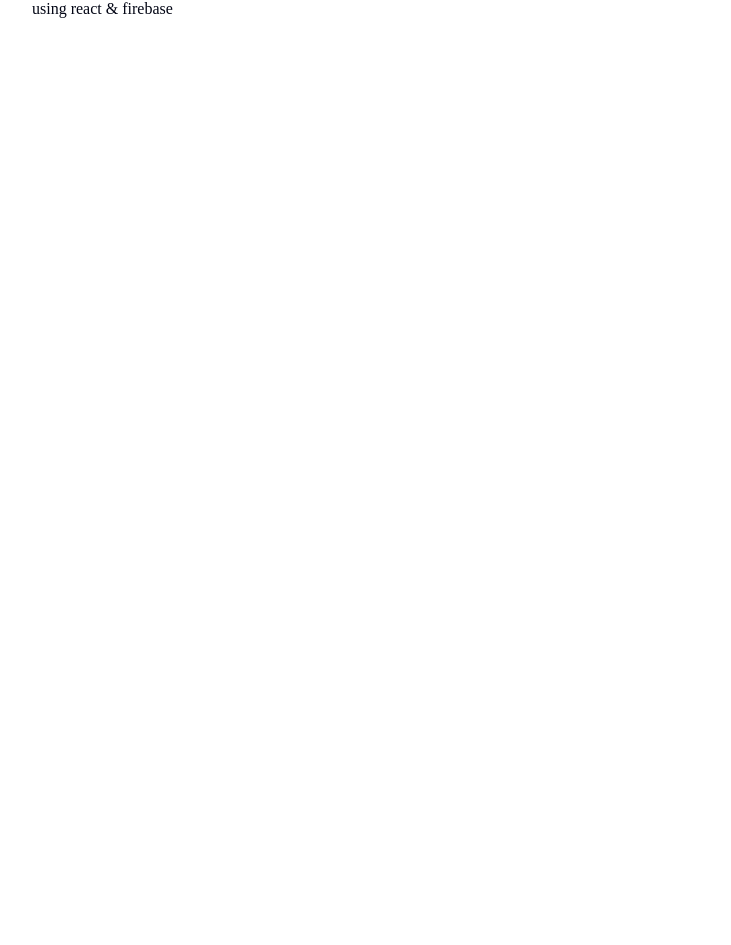
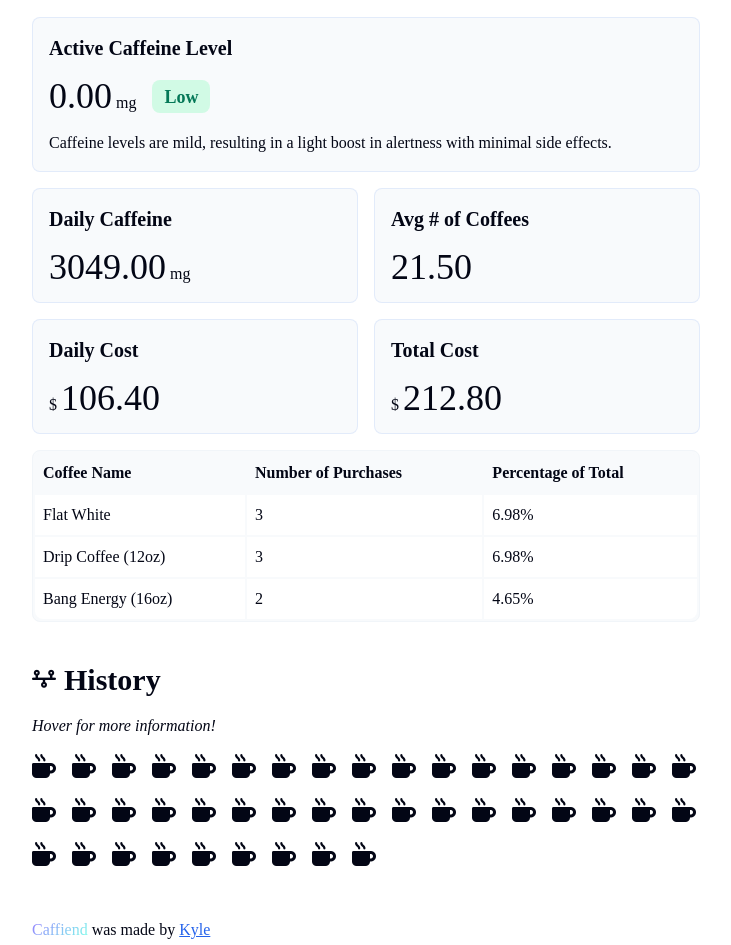
Before and after one commit to solicit-snake/caffiend, a React (Vite) app: page / in a window 1280 px wide. Shown: the part 1148-2093 px from the top of the page, without its empty margins (274-1005 px from the left). Before the commit the page ends 1217 px from the top, so only its background shows below. Built offline with nearby package versions, Linux system fonts and the light colour scheme; a web font is replaced by a local one.

Commit message:
Created History Component

```diff
--- a/src/App.jsx
+++ b/src/App.jsx
@@ -7,7 +7,7 @@ import History from './components/History'
 
 function App() {
 
-  const isAuthenticated = false
+  const isAuthenticated = true
 
   const authenticatedContent = (
     <>
--- a/src/components/CoffeeForm.jsx
+++ b/src/components/CoffeeForm.jsx
@@ -6,6 +6,12 @@ export default function CoffeeForm() {
   const [selectedCoffee, setSelectedCoffee] = useState(null)
   const [showCoffeeTypes, setShowCoffeeTypes] = useState(false)
   const [coffeeCost, setCoffeeCost] = useState(0)
+  const [hour, setHour] = useState(0)
+  const [min, setMin] = useState(0)
+
+  function handleSubmitForm() {
+    console.log(selectedCoffee, coffeeCost, hour, min)
+  }
 
   return (
     <>
@@ -57,7 +63,7 @@ export default function CoffeeForm() {
       <div className='time-entry'>
         <div>
           <h6>Hours</h6>
-          <select id='hours-select'>
+          <select onChange={(e) => {setHour(e.target.value)}} id='hours-select'>
             {[0, 1, 2, 3, 4, 5, 6, 7, 8, 9, 10, 11, 12, 13, 14, 15, 16, 17, 18, 19, 20,
             21, 22, 23].map((hour, hourIndex) => {
               return(
@@ -68,7 +74,7 @@ export default function CoffeeForm() {
         </div>
         <div>
           <h6>Mins</h6>
-          <select id='mins-select'>
+          <select onChange={(e) => {setMin(e.target.value)}} id='mins-select'>
             {[0, 5, 10, 15, 30, 45].map((min, minIndex) => {
               return(
                 <option key={minIndex} value={min}> {min}</option>
@@ -77,7 +83,7 @@ export default function CoffeeForm() {
           </select>
         </div>
       </div>
-      <button>
+      <button onClick={handleSubmitForm}>
         <p>Add Entry</p>
       </button>
     </>
--- a/src/components/History.jsx
+++ b/src/components/History.jsx
@@ -1,8 +1,32 @@
 import React from 'react'
+import { calculateCurrentCaffeineLevel, coffeeConsumptionHistory, getCaffeineAmount, timeSinceConsumption } from '../utils'
 
 export default function History() {
   return (
     <>
-    </>
+      <div className="section-header">
+          <i className="fa-solid fa-timeline" />
+          <h2>History</h2>
+      </div>
+      <p><i>Hover for more information!</i></p>
+      <div className="coffee-history">
+          {Object.keys(coffeeConsumptionHistory).sort((a, b) => b - a).map((utcTime, coffeeIndex) => {
+              const coffee = coffeeConsumptionHistory[utcTime]
+              const timeSinceConsume = timeSinceConsumption(utcTime)
+              const originalAmount = getCaffeineAmount(coffee.name)
+              const remainingAmount = calculateCurrentCaffeineLevel({
+                  [utcTime]: coffee
+              })
+
+              const summary = `${coffee.name} | ${timeSinceConsume} | $${coffee.cost} | ${remainingAmount}mg / ${originalAmount}mg`
+
+              return (
+                  <div title={summary} key={coffeeIndex}>
+                      <i className="fa-solid fa-mug-hot" />
+                  </div>
+              )
+          })}
+      </div>
+  </>
   )
 }
--- a/src/components/Stats.jsx
+++ b/src/components/Stats.jsx
@@ -1,9 +1,77 @@
 import React from 'react'
+import { calculateCoffeeStats, calculateCurrentCaffeineLevel, coffeeConsumptionHistory, getTopThreeCoffees, statusLevels } from '../utils'
+
+function StatCard(props) {
+  const {lg, title, children} = props
+
+  return (
+    <div className={'card stat-card ' + (lg ? 'col-span-2' : '')}>
+      <h4> {title} </h4>
+      {children}
+    </div>
+  )
+}
 
 export default function Stats() {
+  const stats = calculateCoffeeStats(coffeeConsumptionHistory)
+
+  const caffeineLevel = calculateCurrentCaffeineLevel(coffeeConsumptionHistory)
+  const warningLevel =
+    caffeineLevel < statusLevels['low'].maxLevel ? 'low' :
+    caffeineLevel < statusLevels['moderate'].maxLevel ? 'moderate' : 'high'
+
   return (
     <>
+      <div className='section-header'>
+        <i className='fa-solid fa-chart-simple'/>
+        <h2>Stats</h2>
+      </div>
 
+      <div className='stats-grid'>
+        <StatCard lg title="Active Caffeine Level">
+          <div className='status'>
+            <p><span className='stat-text'>{caffeineLevel}</span>mg</p>
+            <h5 style={{color: statusLevels[warningLevel].color, background: statusLevels[warningLevel].background}}>Low</h5>
+          </div>
+          <p> {statusLevels[warningLevel].description} </p>
+        </StatCard>
+
+        <StatCard title="Daily Caffeine">
+          <p><span className='stat-text'>{stats.daily_caffeine}</span>mg</p>
+        </StatCard>
+
+        <StatCard title="Avg # of Coffees">
+          <p><span className='stat-text'>{stats.average_coffees}</span></p>
+        </StatCard>
+
+        <StatCard title="Daily Cost">
+          <p>$ <span className='stat-text'>{stats.daily_cost}</span></p>
+        </StatCard>
+
+        <StatCard title="Total Cost">
+          <p>$ <span className='stat-text'>{stats.total_cost}</span></p>
+        </StatCard>
+        <table className='stat-table'>
+          <thead>
+            <tr>
+              <th>Coffee Name</th>
+              <th>Number of Purchases</th>
+              <th>Percentage of Total</th>
+            </tr>
+          </thead>
+          <tbody>
+            {getTopThreeCoffees(coffeeConsumptionHistory).map((coffee, coffeeIndex) => {
+              return (
+                <tr key={coffeeIndex}>
+                  <td>{coffee.coffeeName}</td>
+                  <td>{coffee.count}</td>
+                  <td>{coffee.percentage}</td>
+                </tr>
+              )
+            })}
+          </tbody>
+        </table>
+      </div>
     </>
   )
 }
```
Also changed, not shown: src/components/Authentication.jsx (+9 -1 lines).
